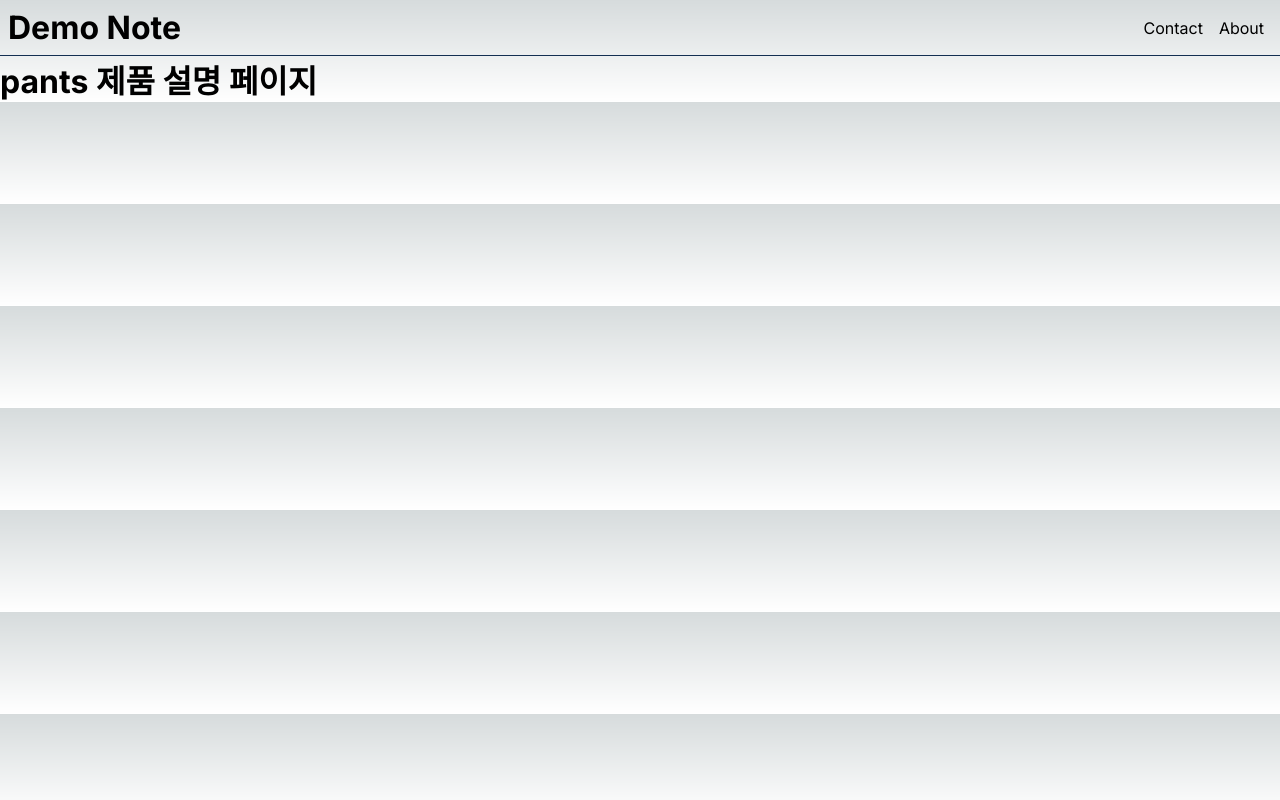
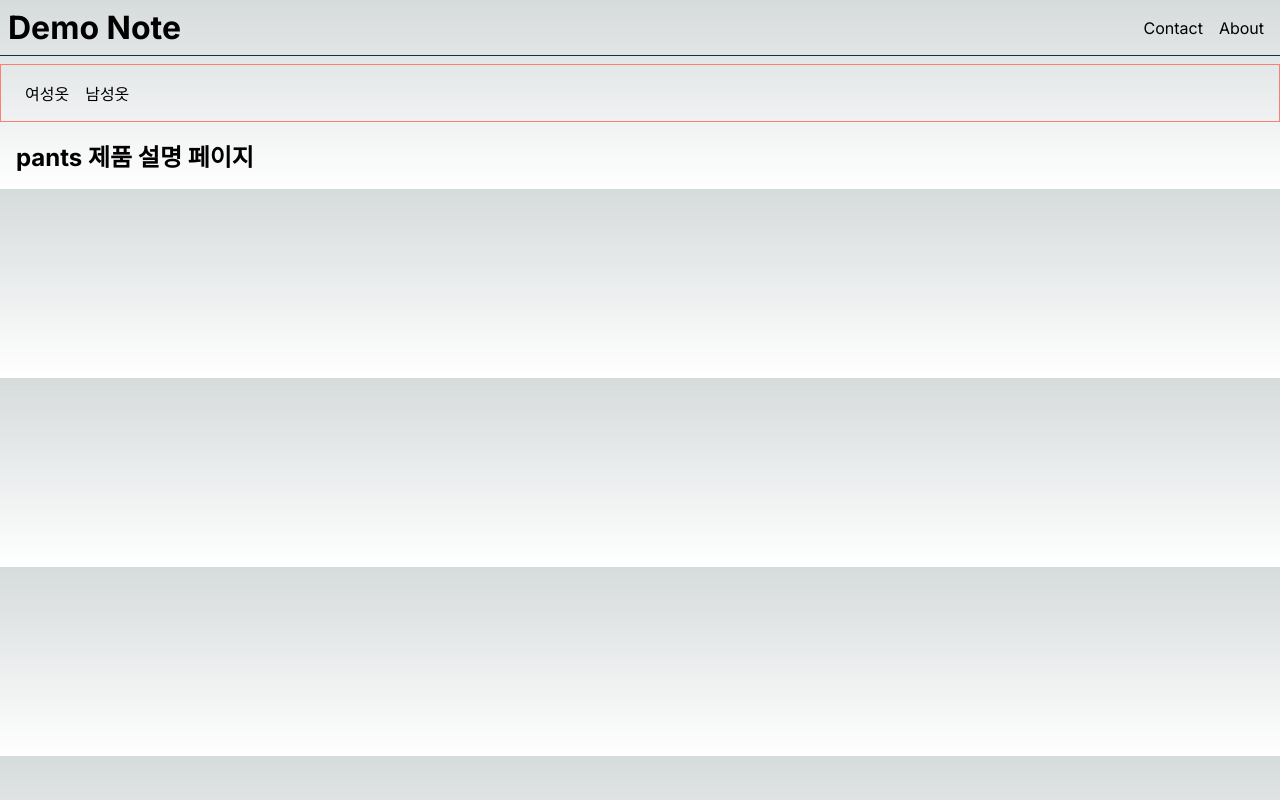
Before and after one commit to 0seo8/DreamCoding, a Next.js app in the folder note/: page /products/pants in a window 1280 px wide. Built offline with nearby package versions, Linux system fonts and the light colour scheme.

Commit message:
feat: 레이아웃 챌린지

```diff
--- a/note/src/app/layout.module.css
+++ b/note/src/app/layout.module.css
@@ -9,3 +9,9 @@
 .nav a {
     padding: 0 8px;
 }
+
+.product {
+    display: flex;
+    align-items: center;
+    gap: 20px;
+}
--- /dev/null
+++ b/note/src/app/products/layout.module.css
@@ -0,0 +1,13 @@
+.nav {
+    padding: 16px;
+    margin-top: 8px;
+    border: 1px solid salmon;
+}
+
+.nav a {
+    padding: 0 8px;
+}
+
+.product {
+    padding: 16px;
+}
--- /dev/null
+++ b/note/src/app/products/layout.tsx
@@ -0,0 +1,17 @@
+import styles from "./layout.module.css";
+
+export default function ProductsLayout({
+  children,
+}: {
+  children: React.ReactNode;
+}) {
+  return (
+    <>
+      <nav className={styles.nav}>
+        <a href="">여성옷</a>
+        <a href="">남성옷</a>
+      </nav>
+      <section className={styles.product}>{children}</section>
+    </>
+  );
+}
```
